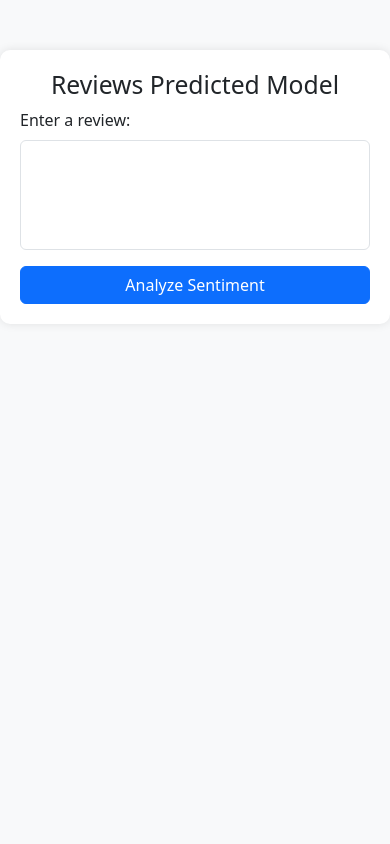
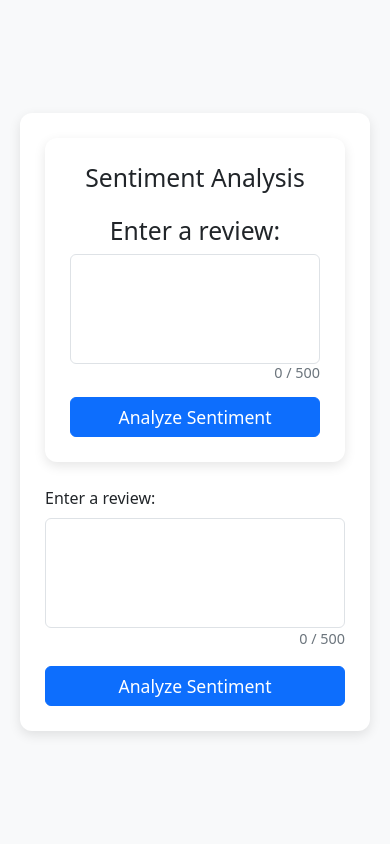
Before and after one commit to DevWaqarAhmad/Reviews-Sentiment, a Flask app: page / in a window 390 px wide. Run offline with Flask 3, Linux system fonts and the light colour scheme; parts of the project's set-up code (start-up, migrations or seed data) failed here and were passed over.

Commit message:
i can frontend for responsive view

```diff
--- a/app.py
+++ b/app.py
@@ -3,7 +3,6 @@ import pickle
 
 app = Flask(__name__)
 
-# Load the trained model and TF-IDF vectorizer
 with open('model.pkl', 'rb') as model_file:
     model = pickle.load(model_file)
 
--- a/templates/index.html
+++ b/templates/index.html
@@ -3,33 +3,87 @@
 <head>
     <meta charset="UTF-8">
     <meta name="viewport" content="width=device-width, initial-scale=1.0">
-    <title>Sentiment Analysis</title>
+    <title>Reviews Sentiment Analysis</title>
     <link href="https://cdn.jsdelivr.net/npm/bootstrap@5.3.0/dist/css/bootstrap.min.css" rel="stylesheet">
     <style>
         body {
             background-color: #f8f9fa;
-            padding-top: 50px;
+            display: flex;
+            justify-content: center;
+            align-items: center;
+            min-height: 100vh;
+            padding: 20px;
         }
         .container {
-            max-width: 600px;
+            max-width: 500px;
             background: white;
-            padding: 20px;
-            border-radius: 10px;
-            box-shadow: 0px 0px 10px rgba(0, 0, 0, 0.1);
+            padding: 25px;
+            border-radius: 12px;
+            box-shadow: 0px 4px 12px rgba(0, 0, 0, 0.1);
         }
         textarea {
             resize: none;
+        }
+        .btn-primary {
+            font-size: 1.1rem;
+            font-weight: 500;
+        }
+        .char-count {
+            font-size: 0.9rem;
+            color: #6c757d;
+            text-align: right;
         }
     </style>
 </head>
 <body>
 
 <div class="container">
-    <h2 class="text-center">Reviews Predicted Model</h2>
+    <h2 class="text-center mb-4"><!DOCTYPE html>
+<html lang="en">
+<head>
+    <meta charset="UTF-8">
+    <meta name="viewport" content="width=device-width, initial-scale=1.0">
+    <title>Reviews Sentiment Analysis</title>
+    <link href="https://cdn.jsdelivr.net/npm/bootstrap@5.3.0/dist/css/bootstrap.min.css" rel="stylesheet">
+    <style>
+        body {
+            background-color: #f8f9fa;
+            display: flex;
+            justify-content: center;
+            align-items: center;
+            min-height: 100vh;
+            padding: 20px;
+        }
+        .container {
+            max-width: 500px;
+            background: white;
+            padding: 25px;
+            border-radius: 12px;
+            box-shadow: 0px 4px 12px rgba(0, 0, 0, 0.1);
+        }
+        textarea {
+            resize: none;
+        }
+        .btn-primary {
+            font-size: 1.1rem;
+            font-weight: 500;
+        }
+        .char-count {
+            font-size: 0.9rem;
+            color: #6c757d;
+            text-align: right;
+        }
+    </style>
+</head>
+<body>
+
+<div class="container">
+    <h2 class="text-center mb-4">Sentiment Analysis</h2>
     <form action="/predict" method="post">
         <div class="mb-3">
             <label for="review" class="form-label">Enter a review:</label>
-            <textarea class="form-control" id="review" name="review" rows="4" required></textarea>
+            <textarea class="form-control" id="review" name="review" rows="4" maxlength="500" required oninput="updateCharCount()"></textarea>
+            <div class="char-count" id="charCount">0 / 500</div>
         </div>
         <button type="submit" class="btn btn-primary w-100">Analyze Sentiment</button>
     </form>
@@ -41,7 +95,44 @@
     {% endif %}
 </div>
 
+<script>
+    function updateCharCount() {
+        let textarea = document.getElementById("review");
+        let count = document.getElementById("charCount");
+        count.textContent = `${textarea.value.length} / 500`;
+    }
+</script>
+
 <script src="https://cdn.jsdelivr.net/npm/bootstrap@5.3.0/dist/js/bootstrap.bundle.min.js"></script>
 
 </body>
 </html>
+</h2>
+    <form action="/predict" method="post">
+        <div class="mb-3">
+            <label for="review" class="form-label">Enter a review:</label>
+            <textarea class="form-control" id="review" name="review" rows="4" maxlength="500" required oninput="updateCharCount()"></textarea>
+            <div class="char-count" id="charCount">0 / 500</div>
+        </div>
+        <button type="submit" class="btn btn-primary w-100">Analyze Sentiment</button>
+    </form>
+
+    {% if prediction %}
+    <div class="alert alert-info mt-3 text-center">
+        <strong>{{ prediction }}</strong>
+    </div>
+    {% endif %}
+</div>
+
+<script>
+    function updateCharCount() {
+        let textarea = document.getElementById("review");
+        let count = document.getElementById("charCount");
+        count.textContent = `${textarea.value.length} / 500`;
+    }
+</script>
+
+<script src="https://cdn.jsdelivr.net/npm/bootstrap@5.3.0/dist/js/bootstrap.bundle.min.js"></script>
+
+</body>
+</html>
```
